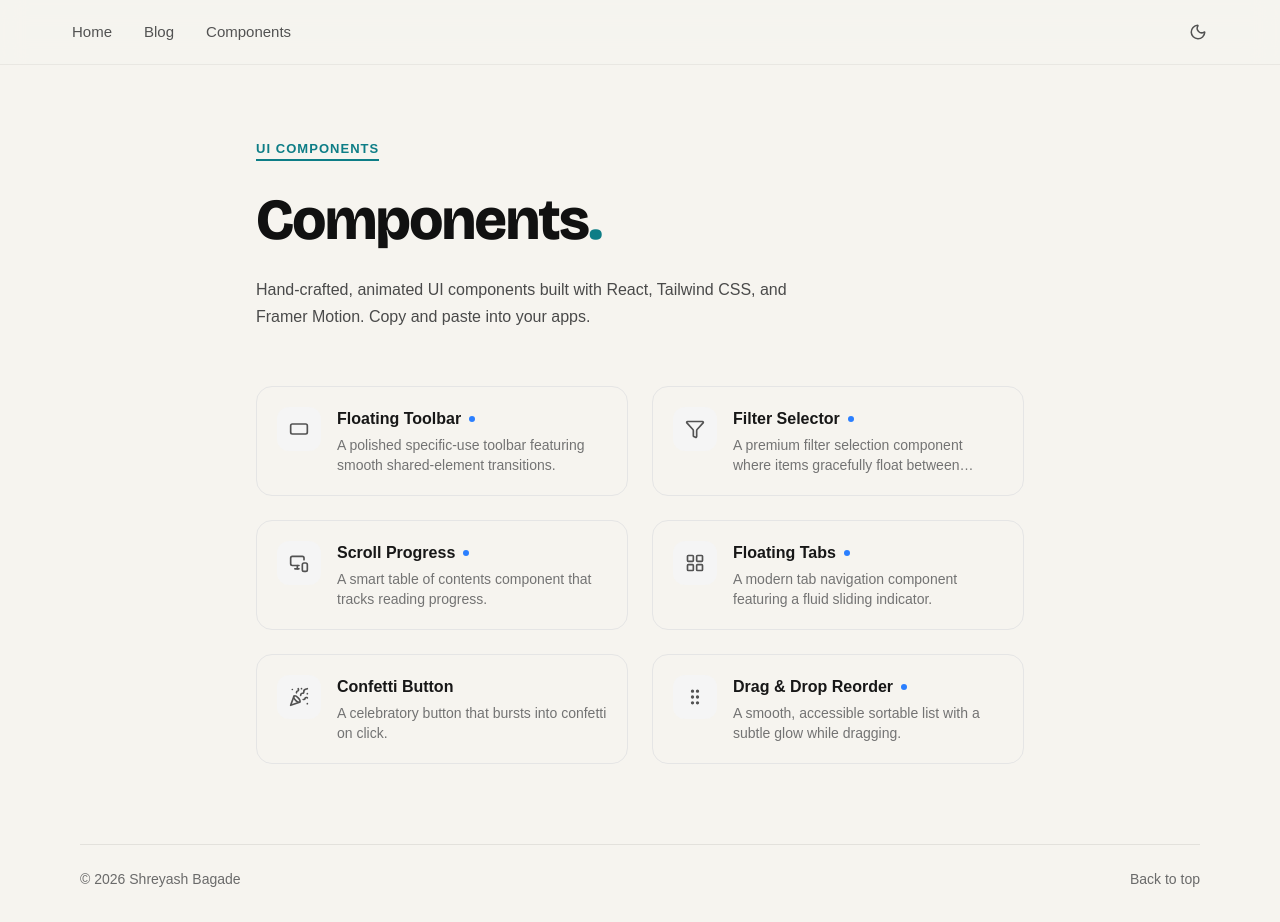
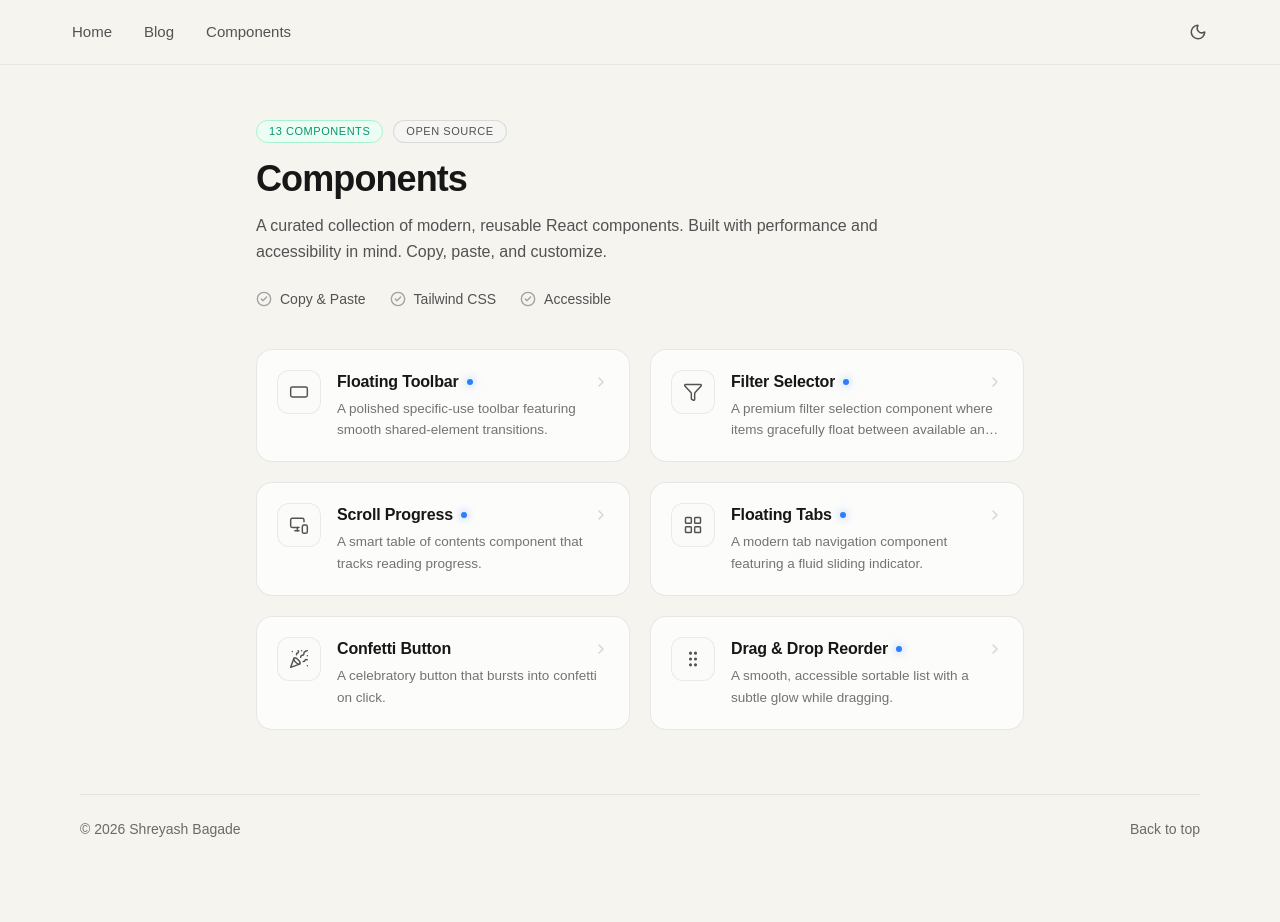
Before and after one commit to ShreyashBRN/ShreyashX, a Next.js app: page /components in a window 1280 px wide. After the commit the page ends 872 px from the top, so only its background shows below. Built offline with nearby package versions, Linux system fonts and the light colour scheme.

Commit message:
feat: redesign components index page with updated branding, feature badges, and polished card UI

```diff
--- a/app/components/page.tsx
+++ b/app/components/page.tsx
@@ -1,5 +1,6 @@
 // app/components/page.tsx
 
+import { CheckCircle2 } from "lucide-react";
 import Container from "@/components/Container";
 import ComponentsNavbar from "@/components/ComponentsNavbar";
 import Footer from "@/components/Footer";
@@ -8,7 +9,7 @@ import { components } from "@/data/components";
 
 export const metadata = {
   title: "Components | Shreyash Bagade",
-  description: "Hand-crafted, animated UI components built with React, Tailwind CSS, and Framer Motion.",
+  description: "A curated collection of modern, reusable React components. Built with performance and accessibility in mind. Copy, paste, and customize.",
 };
 
 export default function ComponentsPage() {
@@ -17,23 +18,45 @@ export default function ComponentsPage() {
       <ComponentsNavbar />
 
       <Container>
-        <div className="mx-auto min-w-0 max-w-3xl py-10 sm:py-14 lg:py-20">
-          <span className="inline-flex flex-col text-[13px] font-semibold text-[#0d7d86] tracking-[0.08em] uppercase dark:text-[#2dd4bf]">
-            <span>UI Components</span>
-            <span className="relative h-[2px] w-full overflow-hidden">
-              <span className="line absolute top-0 h-full bg-[#0d7d86] dark:bg-[#2dd4bf]" />
+        <div className="mx-auto min-w-0 max-w-3xl py-10 sm:py-14 lg:py-16">
+          {/* Top Badges */}
+          <div className="flex flex-wrap items-center gap-2 sm:gap-2.5">
+            <span className="inline-flex items-center rounded-full border border-[#a7f3d0] bg-[#ecfdf5] px-3 py-0.5 font-mono text-[11px] font-normal uppercase tracking-wider text-[#059669] dark:border-[#059669]/40 dark:bg-[#064e3b]/30 dark:text-[#34d399]">
+              13 COMPONENTS
             </span>
-          </span>
+            <span className="inline-flex items-center rounded-full border border-neutral-300/80 bg-neutral-100/80 px-3 py-0.5 font-mono text-[11px] font-normal uppercase tracking-wider text-neutral-600 dark:border-neutral-700 dark:bg-neutral-800/80 dark:text-neutral-300">
+              OPEN SOURCE
+            </span>
+          </div>
 
-          <h1 className="mt-4 font-bricolage text-[32px] font-extrabold tracking-[-0.03em] text-[#111111] dark:text-neutral-50 sm:text-[36px] lg:text-[58px]">
-            Components<span className="text-[#0d7d86] dark:text-[#2dd4bf]">.</span>
+          {/* Heading */}
+          <h1 className="mt-4 text-3xl font-bold tracking-tight text-neutral-900 dark:text-white sm:text-4xl">
+            Components
           </h1>
 
-          <p className="mt-3 max-w-[560px] text-[15px] leading-[1.7] text-[#4a4a4a] dark:text-neutral-400 sm:text-[16px]">
-            Hand-crafted, animated UI components built with React, Tailwind CSS, and Framer Motion. Copy and paste into your apps.
+          {/* Subtitle */}
+          <p className="mt-3.5 max-w-2xl text-[15px] leading-relaxed text-neutral-600 dark:text-neutral-400 sm:text-[16px]">
+            A curated collection of modern, reusable React components. Built with performance and accessibility in mind. Copy, paste, and customize.
           </p>
 
-          <div className="mt-10 grid grid-cols-1 gap-4 sm:grid-cols-2 lg:mt-14 lg:gap-6">
+          {/* Feature Checkmarks Row */}
+          <div className="mt-6 flex flex-wrap items-center gap-6 text-sm text-neutral-600 dark:text-neutral-400">
+            <div className="flex items-center gap-2">
+              <CheckCircle2 size={16} className="text-neutral-400 dark:text-neutral-500" strokeWidth={2} />
+              <span>Copy & Paste</span>
+            </div>
+            <div className="flex items-center gap-2">
+              <CheckCircle2 size={16} className="text-neutral-400 dark:text-neutral-500" strokeWidth={2} />
+              <span>Tailwind CSS</span>
+            </div>
+            <div className="flex items-center gap-2">
+              <CheckCircle2 size={16} className="text-neutral-400 dark:text-neutral-500" strokeWidth={2} />
+              <span>Accessible</span>
+            </div>
+          </div>
+
+          {/* Components Grid */}
+          <div className="mt-10 grid grid-cols-1 gap-4 sm:grid-cols-2 sm:gap-5">
             {components.map((entry) => (
               <ComponentCard key={entry.slug} entry={entry} />
             ))}
--- a/components/ComponentCard.tsx
+++ b/components/ComponentCard.tsx
@@ -1,12 +1,9 @@
 // components/ComponentCard.tsx
-//
-// Assumes lucide-react is already a dependency (common in Next.js/Tailwind
-// starters) since your screenshots use that icon style. If it's not
-// installed: npm install lucide-react
 
 import Link from "next/link";
 import * as Icons from "lucide-react";
 import type { LucideIcon } from "lucide-react";
+import { ChevronRight } from "lucide-react";
 import { ComponentEntry } from "@/data/components";
 
 export function ComponentCard({ entry }: { entry: ComponentEntry }) {
@@ -15,19 +12,28 @@ export function ComponentCard({ entry }: { entry: ComponentEntry }) {
   return (
     <Link
       href={`/components/${entry.slug}`}
-      className="group flex min-w-0 max-w-full items-start gap-4 rounded-2xl border border-neutral-200 p-5 transition-colors hover:border-[#0d7d86]/40 hover:bg-[#0d7d86]/[0.03] dark:border-neutral-800 dark:hover:border-[#2dd4bf]/40 dark:hover:bg-[#2dd4bf]/[0.05]"
+      className="group relative flex min-w-0 max-w-full items-start gap-4 rounded-2xl border border-neutral-200/90 bg-white/70 p-4 sm:p-5 transition-all duration-200 hover:border-neutral-300 hover:bg-white hover:shadow-sm dark:border-neutral-800/80 dark:bg-neutral-900/40 dark:hover:border-neutral-700 dark:hover:bg-neutral-900"
     >
-      <div className="flex h-11 w-11 shrink-0 items-center justify-center rounded-xl bg-neutral-100 text-neutral-600 group-hover:bg-[#0d7d86]/10 group-hover:text-[#0d7d86] dark:bg-neutral-800 dark:text-neutral-300 dark:group-hover:bg-[#2dd4bf]/10 dark:group-hover:text-[#2dd4bf]">
-        <Icon size={20} />
+      <div className="flex h-11 w-11 shrink-0 items-center justify-center rounded-xl border border-neutral-200/80 bg-neutral-50/80 text-neutral-600 transition-colors group-hover:border-neutral-300 dark:border-neutral-800 dark:bg-neutral-800/60 dark:text-neutral-300 dark:group-hover:border-neutral-700">
+        <Icon size={20} strokeWidth={1.75} />
       </div>
-      <div className="min-w-0">
+
+      <div className="min-w-0 flex-1">
         <div className="flex items-center gap-2">
-          <h3 className="truncate text-base font-semibold text-neutral-900 dark:text-neutral-100">{entry.name}</h3>
+          <h3 className="truncate text-[15px] sm:text-[16px] font-semibold tracking-[-0.01em] text-neutral-900 dark:text-neutral-100">
+            {entry.name}
+          </h3>
           {entry.status === "new" && (
-            <span aria-label="New" className="h-1.5 w-1.5 shrink-0 rounded-full bg-blue-500 dark:bg-blue-400" />
+            <span aria-label="New" className="h-1.5 w-1.5 shrink-0 rounded-full bg-blue-500 shadow-[0_0_8px_rgba(59,130,246,0.6)]" />
           )}
+          <ChevronRight
+            size={16}
+            className="ml-auto shrink-0 text-neutral-300 transition-transform duration-200 group-hover:translate-x-0.5 group-hover:text-neutral-500 dark:text-neutral-600 dark:group-hover:text-neutral-400"
+          />
         </div>
-        <p className="mt-1 line-clamp-2 text-sm text-neutral-500 dark:text-neutral-400">{entry.cardDescription}</p>
+        <p className="mt-1 line-clamp-2 text-[13px] sm:text-[13.5px] leading-relaxed text-neutral-500 dark:text-neutral-400">
+          {entry.cardDescription}
+        </p>
       </div>
     </Link>
   );
```
